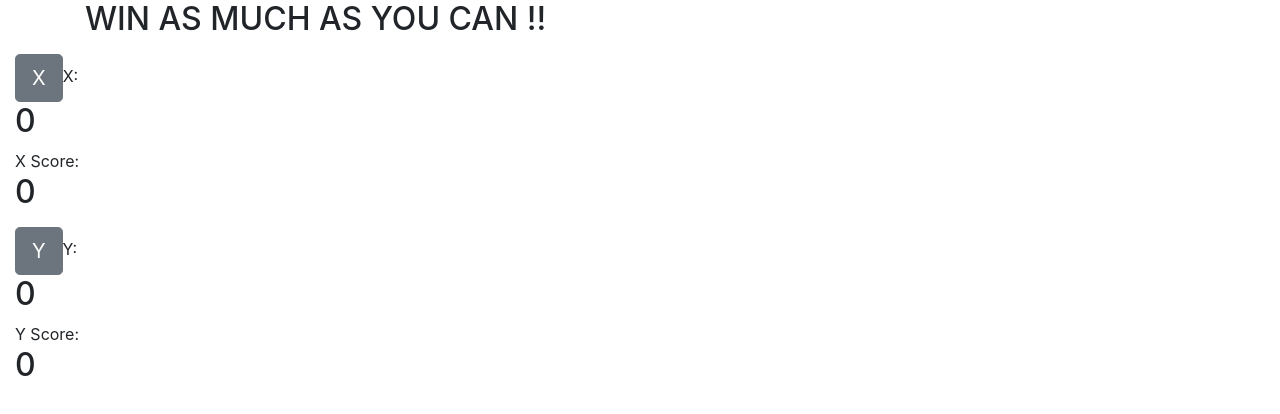
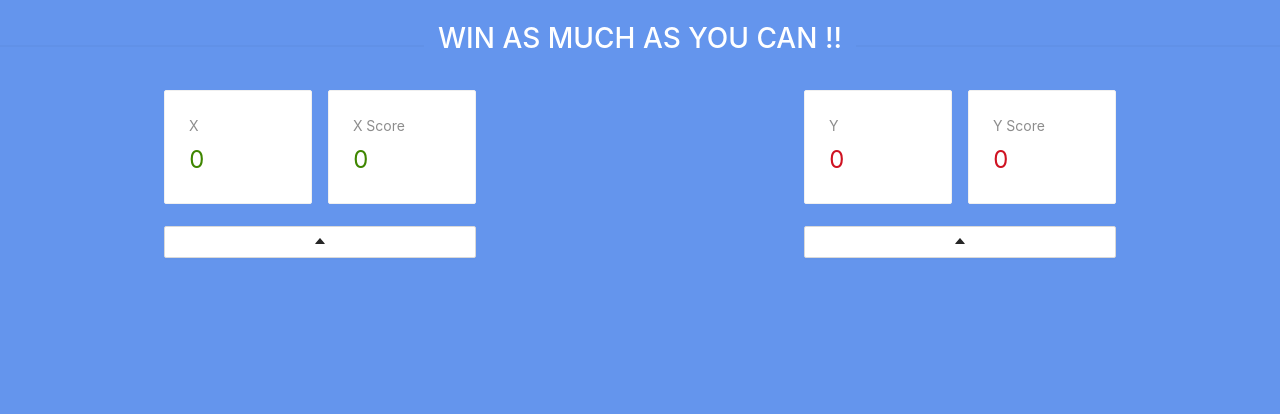
Before and after one commit to DanielAshrafHanna/win-as-much-as-you-can, a React (Create React App) app: page /buttons in a window 1280 px wide. Shown: the top 414 px of the page. Built offline with nearby package versions, Linux system fonts and the light colour scheme.

Commit message:
very basic ui for buttons page with ant design

```diff
--- a/package.json
+++ b/package.json
@@ -3,9 +3,11 @@
   "version": "0.1.0",
   "private": true,
   "dependencies": {
+    "@ant-design/icons": "^4.2.1",
     "@testing-library/jest-dom": "^4.2.4",
     "@testing-library/react": "^9.5.0",
     "@testing-library/user-event": "^7.2.1",
+    "antd": "^4.4.1",
     "axios": "^0.19.2",
     "bootstrap": "^4.5.0",
     "react": "^16.13.1",
--- a/src/App.css
+++ b/src/App.css
@@ -1,38 +1,5 @@
-.App {
-  text-align: center;
+@import '~antd/dist/antd.css';
+
+body{
+  background-color: cornflowerblue;
 }
-
-.App-logo {
-  height: 40vmin;
-  pointer-events: none;
-}
-
-@media (prefers-reduced-motion: no-preference) {
-  .App-logo {
-    animation: App-logo-spin infinite 20s linear;
-  }
-}
-
-.App-header {
-  background-color: #282c34;
-  min-height: 100vh;
-  display: flex;
-  flex-direction: column;
-  align-items: center;
-  justify-content: center;
-  font-size: calc(10px + 2vmin);
-  color: white;
-}
-
-.App-link {
-  color: #61dafb;
-}
-
-@keyframes App-logo-spin {
-  from {
-    transform: rotate(0deg);
-  }
-  to {
-    transform: rotate(360deg);
-  }
-}
--- a/src/App.js
+++ b/src/App.js
@@ -1,27 +1,18 @@
 import React, { Component } from "react";
 import { BrowserRouter as Router, Route, Link } from "react-router-dom";
-import "bootstrap/dist/css/bootstrap.min.css";
 
 import buttons from ".//components/buttons";
 import login from ".//components/login";
+
+import './App.css';
+import { Divider } from 'antd'
+
 
 class App extends Component {
   render() {
     return (
       <Router>
-        <div className="container">
-          <h2>   WIN AS MUCH AS YOU CAN !! </h2>
-
-        </div>
-
-        {/* <div class="mt-2 col-md-12">
-        <button type="button" class="btn btn-secondary btn-lg">X         </button>
-        </div> */}
-
-        {/* <div class="mt-3 col-md-12">
-        <button type="button" class="btn btn-secondary btn-lg">Y        </button>
-         </div> */}
-
+        <Divider orientation='center' plain><h1 style={{color: 'white'}}>WIN AS MUCH AS YOU CAN !!</h1></Divider>
         <Route path="/buttons" exact component={buttons} />
         <Route path="/" exact component={login} />
       </Router>
--- a/src/components/buttons.js
+++ b/src/components/buttons.js
@@ -1,4 +1,6 @@
 import React, { Component } from 'react';
+import { Button, Card, Row, Col, Statistic } from 'antd';
+import { CaretUpOutlined } from '@ant-design/icons'
 
 export default class buttons extends Component {
 
@@ -76,22 +78,70 @@ export default class buttons extends Component {
 
     render() {
         return (
-        <div>
-            <div class="mt-3 col-md-12">
-                <button onClick={this.IncrementItem_X} type="button"  className="btn btn-secondary btn-lg">X  </button>
-                X: { this.state.show ? <h2>{ this.state.x }</h2> : '' }
-                X Score: { this.state.show ? <h2>{ this.state.x_score }</h2> : '' }
-                {/* { this.state.show ? <h2>{ this.state.xy }</h2> : '' } */}
-
-
-            </div>
-
-            <div class="mt-3 col-md-12">
-                <button onClick={this.IncrementItem_Y} type="button"  className="btn btn-secondary btn-lg">Y </button>
-                Y:{ this.state.show ? <h2>{ this.state.y }</h2> : '' }
-                Y Score:{ this.state.show ? <h2>{ this.state.y_score }</h2> : '' }
-            </div>
-
+        <div style={{
+            display: 'flex',
+            flexDirection: 'column',
+            justifyContent: 'center',
+            height: '100%',
+        }}>
+            <Row justify="center">
+                <Col span={12}>
+                    <Row gutter={16} justify="center">
+                        <Col span={6}>
+                            <Card >
+                                <Statistic
+                                    title="X"
+                                    value={this.state.x}
+                                    valueStyle={{ color: '#3f8600' }}
+                                />
+                            </Card>
+                        </Col>
+                        <Col span={6}>
+                            <Card>
+                                <Statistic
+                                    title="X Score"
+                                    value={this.state.x_score}
+                                    valueStyle={{ color: '#3f8600' }}
+                                />
+                            </Card>
+                        </Col>
+                    </Row>
+                    < br />
+                    <Row gutter={16} justify="center">
+                        <Col span={12}>
+                            <Button onClick={this.IncrementItem_X} block><CaretUpOutlined /></Button>
+                        </Col>
+                    </Row>
+                </Col>
+                <Col span={12}>
+                    <Row gutter={16} justify="center">
+                            <Col span={6}>
+                                <Card >
+                                    <Statistic
+                                        title="Y"
+                                        value={this.state.y}
+                                        valueStyle={{ color: '#cf1322' }}
+                                    />
+                                </Card>
+                            </Col>
+                            <Col span={6}>
+                                <Card>
+                                    <Statistic
+                                        title="Y Score"
+                                        value={this.state.y_score}
+                                        valueStyle={{ color: '#cf1322' }}
+                                    />
+                                </Card>
+                            </Col>
+                        </Row>
+                        <br />
+                        <Row gutter={16} justify="center">
+                            <Col span={12}>
+                                <Button onClick={this.IncrementItem_Y} block><CaretUpOutlined /></Button>
+                            </Col>
+                        </Row>
+                </Col>
+            </Row>
 
          </div>
 
```
Also changed, not shown: 1 other file (tests, documents, lock files or other folders).
